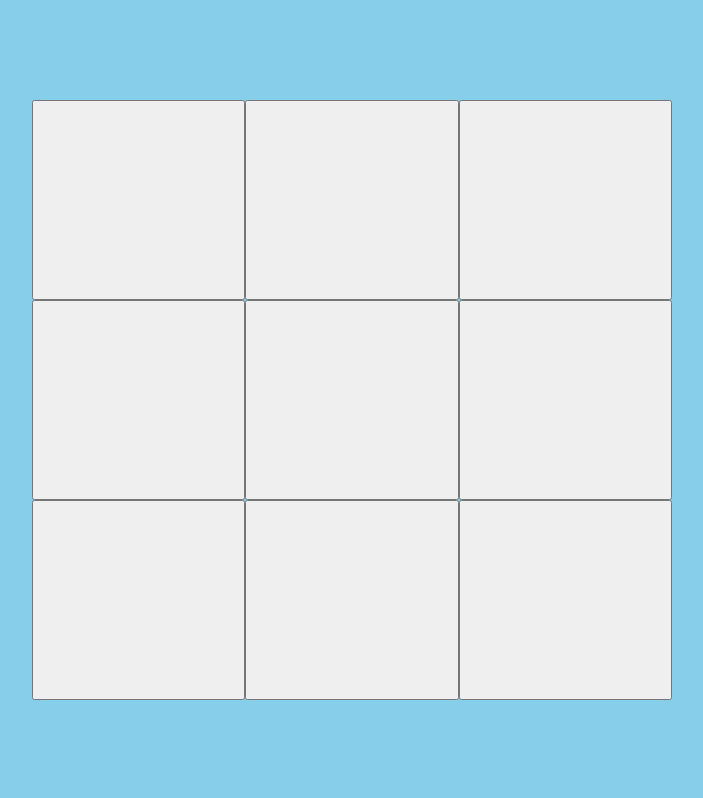
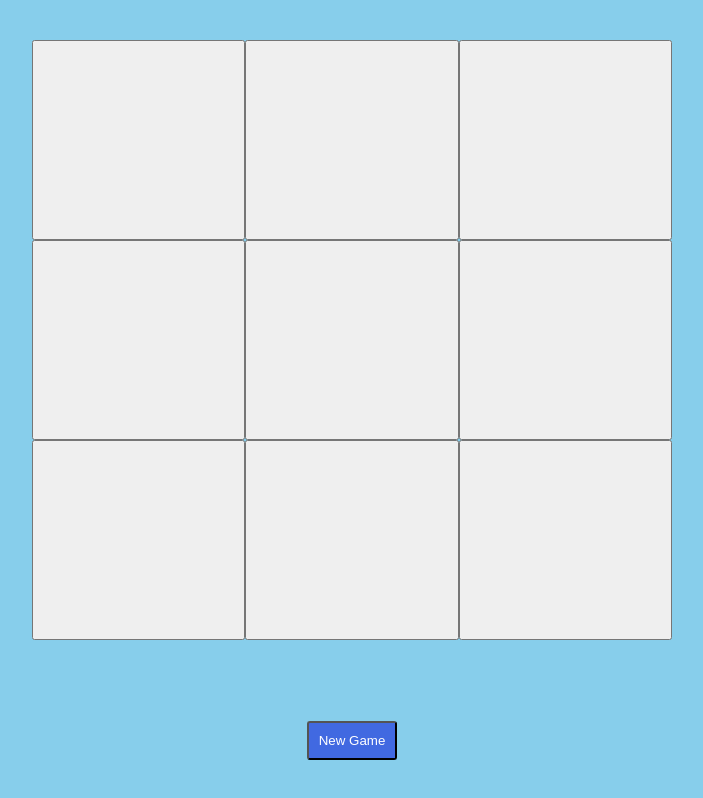
Before and after one commit to miriyan19425/game-tic-tac-toe, a React (Vite) app: page / in a window 1280 px wide. Shown: the whole page, without its empty margins (288-991 px from the left). Built offline with nearby package versions, Linux system fonts and the light colour scheme.

Commit message:
Update App.jsx

```diff
--- a/src/App.jsx
+++ b/src/App.jsx
@@ -1,7 +1,13 @@
 import GameBoard from './components/GameBoard';
+import Button from './components/Button';
 
 function App() {
-  return <main><GameBoard /></main>;
+  return (
+    <main>
+      <GameBoard />
+      <Button>New Game</Button>
+    </main>
+  );
 }
 
 export default App;
```
